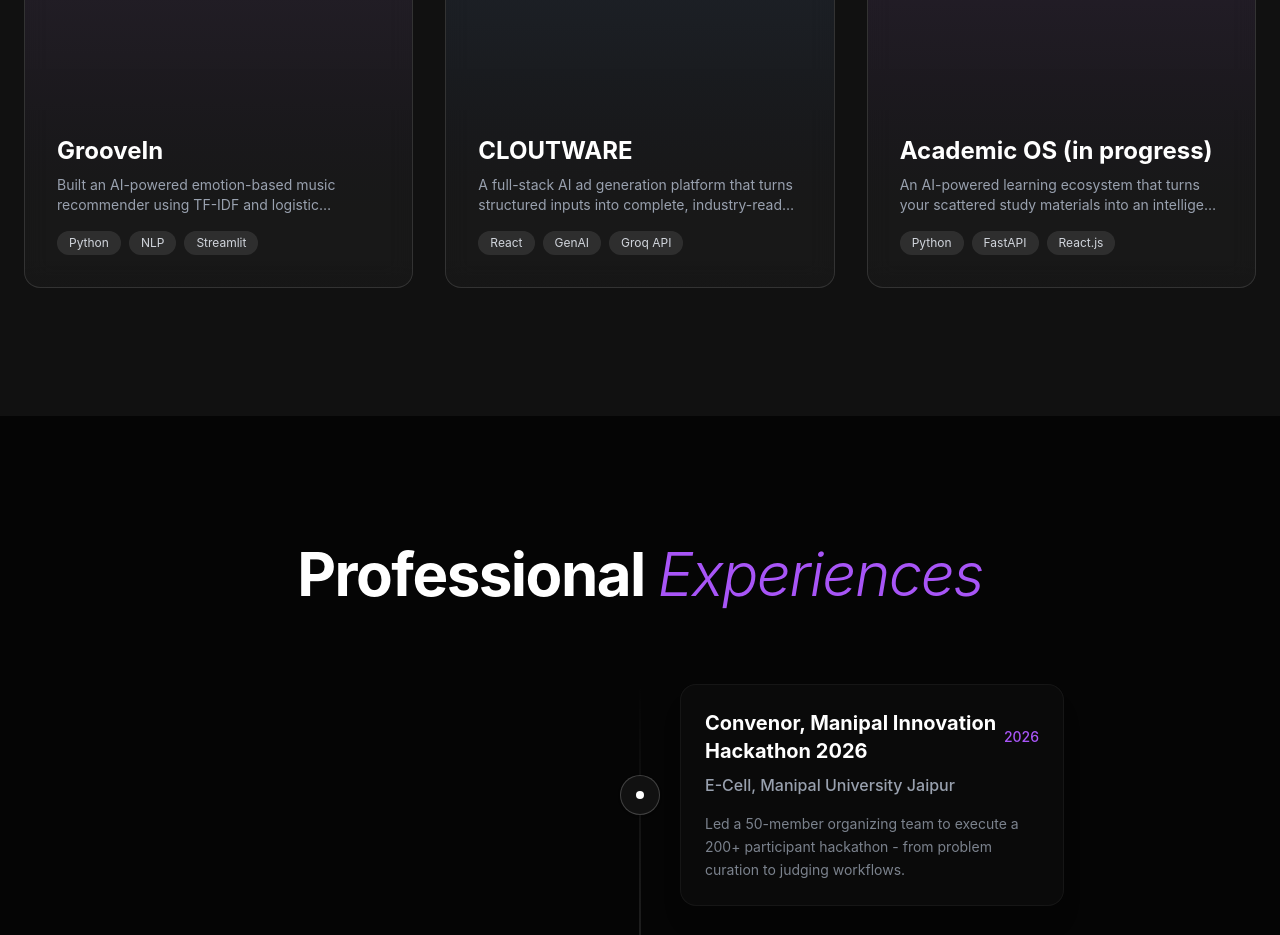
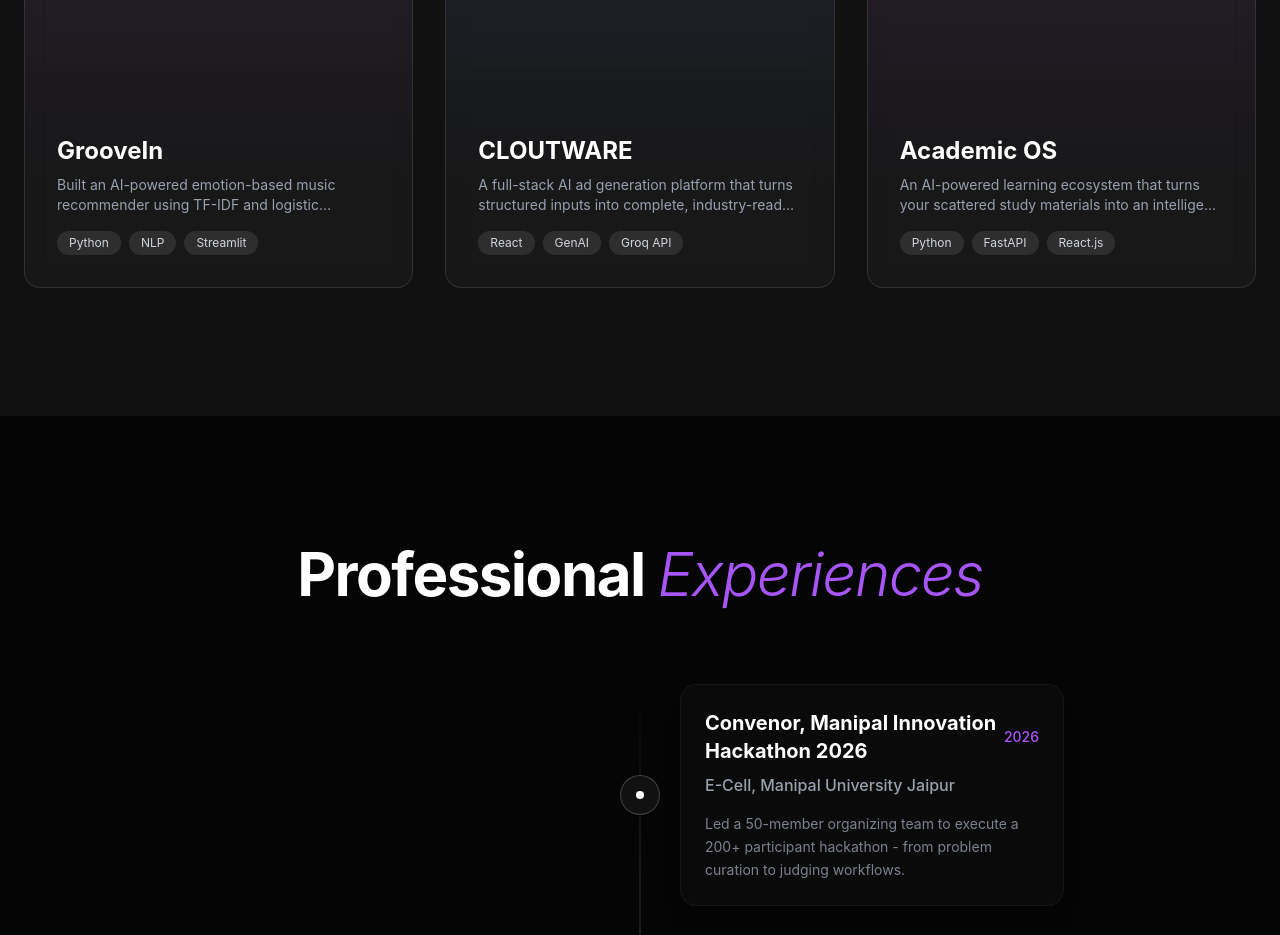
Before and after one commit to Vedikadeshpande/DigitalPortfolio, a React (Vite) app: page / in a window 1280 px wide. Shown: the part 2060-2995 px from the top of the page. Built offline with nearby package versions, Linux system fonts and the light colour scheme.

Commit message:
Fix source URLs and update project titles
Updated project details and source URLs for consistency.

```diff
--- a/src/components/Projects.jsx
+++ b/src/components/Projects.jsx
@@ -14,7 +14,7 @@
     tech: ["Python", "NLP", "Streamlit", "Scikit-Learn"],
     color: "from-primary/40 to-black",
     liveUrl: "https://groovein.streamlit.app/",
-    sourceUrl: "https://github.com/VedikaDeshpande/groovein"
+    sourceUrl: "https://github.com/Vedikadeshpande/GrooveIn"
   },
   {
     id: 2,
@@ -24,17 +24,17 @@
     tech: ["React", "GenAI", "Groq API", "Vercel", "Render", "TailwindCSS"],
     color: "from-accent/40 to-black",
     liveUrl: "https://cloutware-kappa.vercel.app/",
-    sourceUrl: "https://github.com/VedikaDeshpande/cloutware"
+    sourceUrl: "https://github.com/Vedikadeshpande/Cloutware"
   },
   {
     id: 3,
-    title: "Academic OS (in progress)",
+    title: "Academic OS",
     description: "An AI-powered learning ecosystem that turns your scattered study materials into an intelligent, interactive academic assistant.",
     details: "Centralizes PDFs, notes, and past papers into a unified workspace with RAG-based context-aware retrieval. Features a PYQ analyzer for exam trend detection, automated quiz and flashcard generation, mock exam generator using Bloom's Taxonomy, a personalized study planner, and a performance analytics dashboard.",
     tech: ["Python","FastAPI", "React.js", "RAG", "NLP", "LLMs", "Vector Embeddings", "TailwindCSS", "Framer Motion"],
     color: "from-purple-500/40 to-black",
-    liveUrl: "https://your-deployed-academicos-link.com",
-    sourceUrl: "https://github.com/VedikaDeshpande/academicos"
+    liveUrl: "https://academic-os-eta.vercel.app/",
+    sourceUrl: "https://github.com/Vedikadeshpande/AcademicOS"
   }
 ];
 
```
